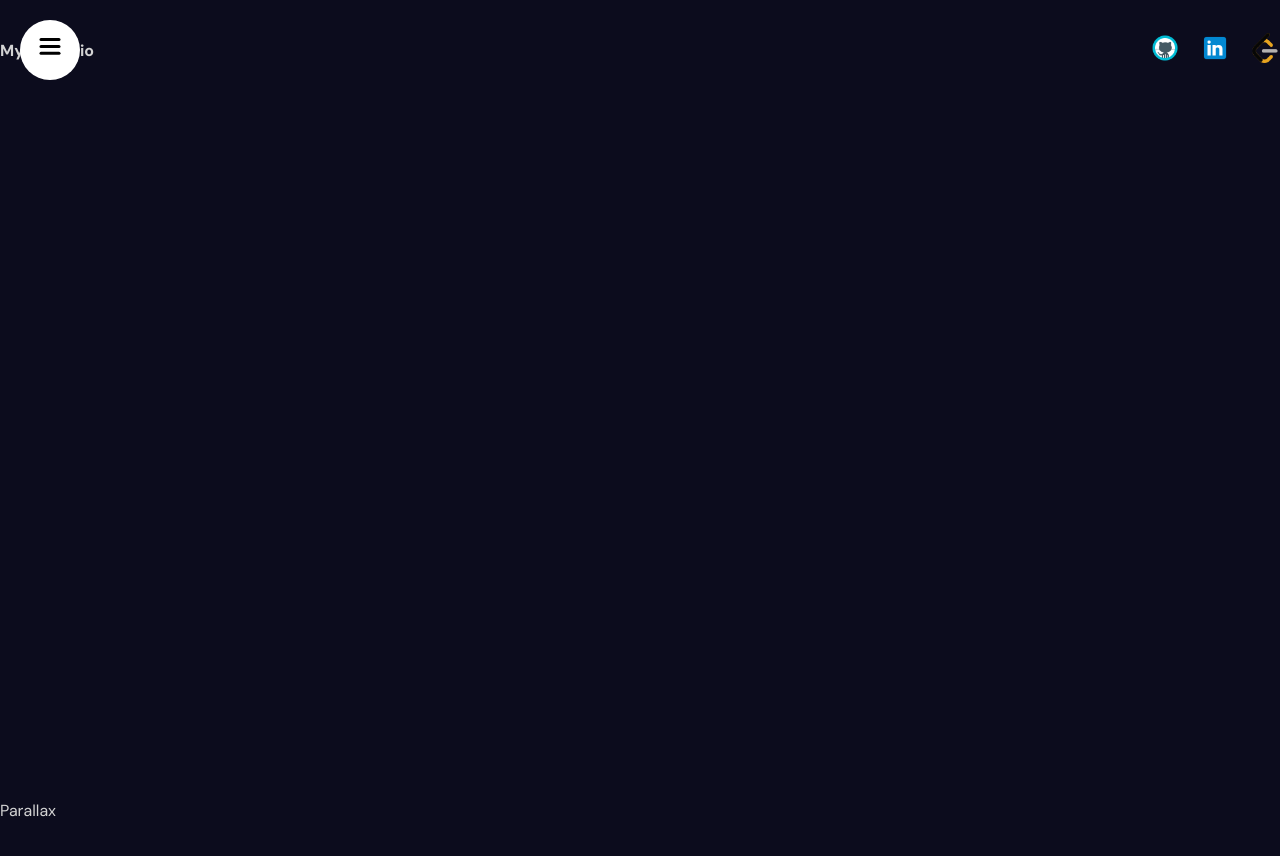
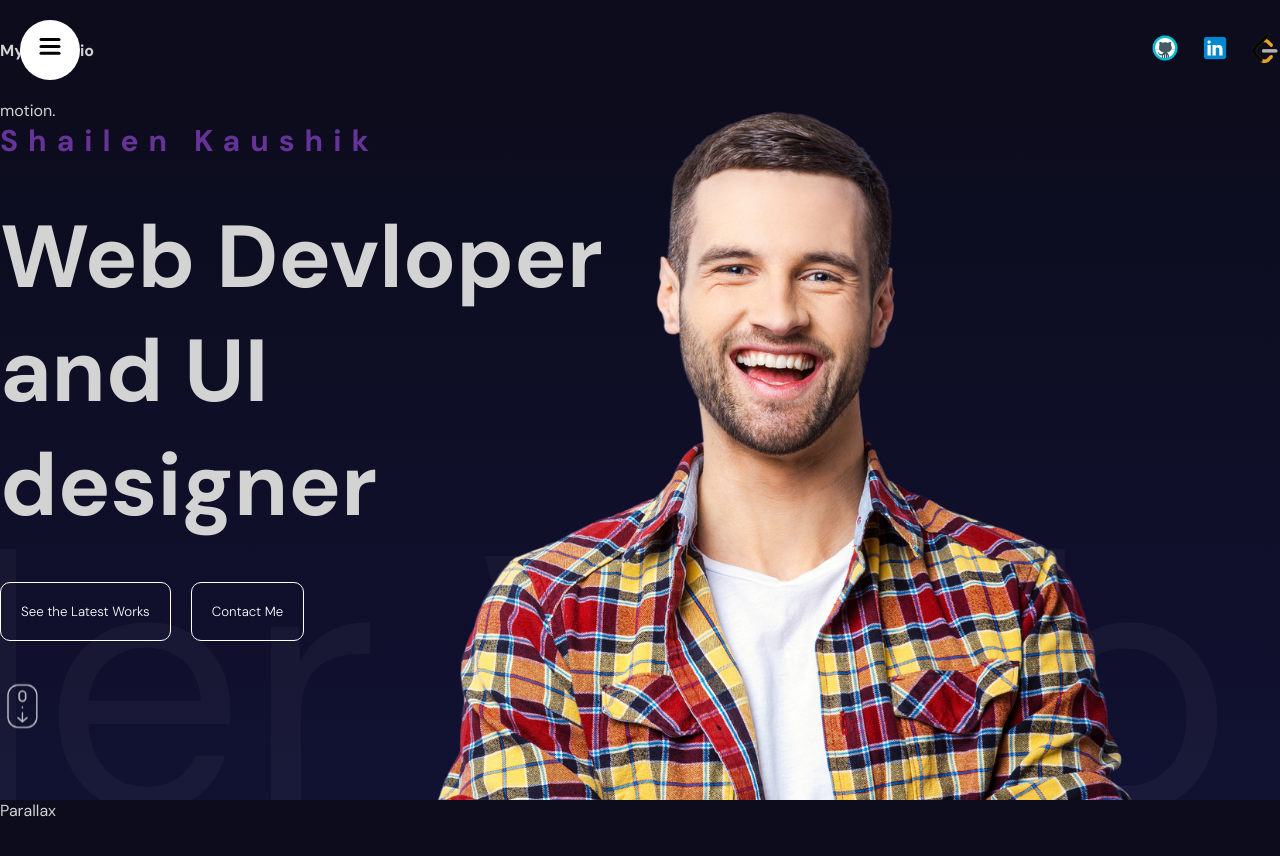
Before and after one commit to Shailenkaushik/Portfolio, a React (Vite) app: page / in a window 1280 px wide. Shown: the top 856 px of the page. Built offline with nearby package versions, Linux system fonts and the light colour scheme.

Commit message:
Hero Completed

```diff
--- a/src/App.jsx
+++ b/src/App.jsx
@@ -1,8 +1,6 @@
 
 import "./app.scss";
-
-
-
+import Hero from "./components/hero/Hero";
 import Navbar from "./components/navbar/Navbar";
 
 
@@ -12,7 +10,7 @@
 
       <section id="Homepage">
         <Navbar />
-
+        <Hero></Hero>
       </section>
       <section id="Services">
 Parallax
--- /dev/null
+++ b/src/components/hero/Hero.jsx
@@ -0,0 +1,81 @@
+import React from 'react'
+import "./hero.scss"
+import {motion} from "framer-motion"
+const textVariants={
+    initial:{
+        x:-500,
+        opacity:0,
+    },
+    animate:{
+        x:0,
+        opacity:1,
+        transition:{
+           duration:1,
+           staggerChildren:0.1,
+        }
+    },
+    scrollButton:{
+        opacity:0,
+        y:10,
+        transition:{
+            duration:2,
+            repeat:Infinity
+        }
+    }
+}
+const sliderVariants={
+    initial:{
+
+        x:0,
+    },
+    animate:{
+        x:"-220%",
+
+        transition:{
+           duration:20,
+           repeatType:"mirror",
+           repeat:Infinity
+        }
+    },
+    scrollButton:{
+        opacity:0,
+        y:10,
+        transition:{
+            duration:2,
+            repeat:Infinity
+        }
+    }
+}
+function Hero() {
+  return (
+    <div className='hero'>
+      motion.
+      <div className='wrapper'>
+        < motion.div
+        className='textContainer'
+        variants={textVariants}
+        initial="initial"
+        animate="animate"
+        >
+            < motion.h2 variants={textVariants}>Shailen Kaushik</ motion.h2>
+            < motion.h1 variants={textVariants}>Web Devloper and UI designer</ motion.h1>
+            < motion.div className='buttons'variants={textVariants}>
+                < motion.button variants={textVariants}>See the Latest Works</ motion.button>
+                < motion.button variants={textVariants}>Contact Me</ motion.button>
+            </ motion.div>
+            <motion.img variants={textVariants} animate="scrollButton" src='/scroll.png' alt=''/>
+        </ motion.div>
+      </div>
+      <motion.div className='slidingTextContainer' variants={sliderVariants} initial="initial" animate="animate">
+          Coder Web developer Cloud
+      </motion.div>
+
+
+      <div className='imageContainer'>
+        <img src="/hero.png" alt="" />
+      </div>
+    </div>
+  )
+}
+
+export default Hero
--- /dev/null
+++ b/src/components/hero/hero.scss
@@ -0,0 +1,64 @@
+ .hero{
+    height: calc(100vh - 100px);
+    background: linear-gradient(180deg,#0c0c1d,#111132);
+    overflow: hidden;
+    position:relative;
+
+
+     .wrapper{
+        max-width: 1366px;
+        width: 100%;
+        margin:auto;
+
+         .textContainer{
+            width: 50%;
+            height: 100%;
+            display: flex;
+             flex-direction: column;
+             justify-content: center;
+
+            gap: 40px;
+
+             h2{
+                font-size: 30px;
+                color: rebeccapurple;
+                letter-spacing: 10px;
+             }
+             h1{
+                font-size: 88px;
+             }
+
+             button{
+                padding: 20px;
+                border: 1px solid white;
+                border-radius: 10px;
+                background-color: transparent;
+                color: white;
+                margin-right: 20px;
+                cursor: pointer;
+                font-weight: 300;
+             }
+             img{
+                height: 45px;
+                width: 45px;
+             }
+         }
+
+
+     }
+
+      .imageContainer{
+        height: 100%;
+        position: absolute;
+        top:0;
+        right:0;
+      }
+      .slidingTextContainer{
+        position: absolute;
+        font-size: 45vh;
+        bottom:-120px;
+        white-space:nowrap;
+        color: #ffffff09;
+        width: 50%;
+      }
+ }
```
